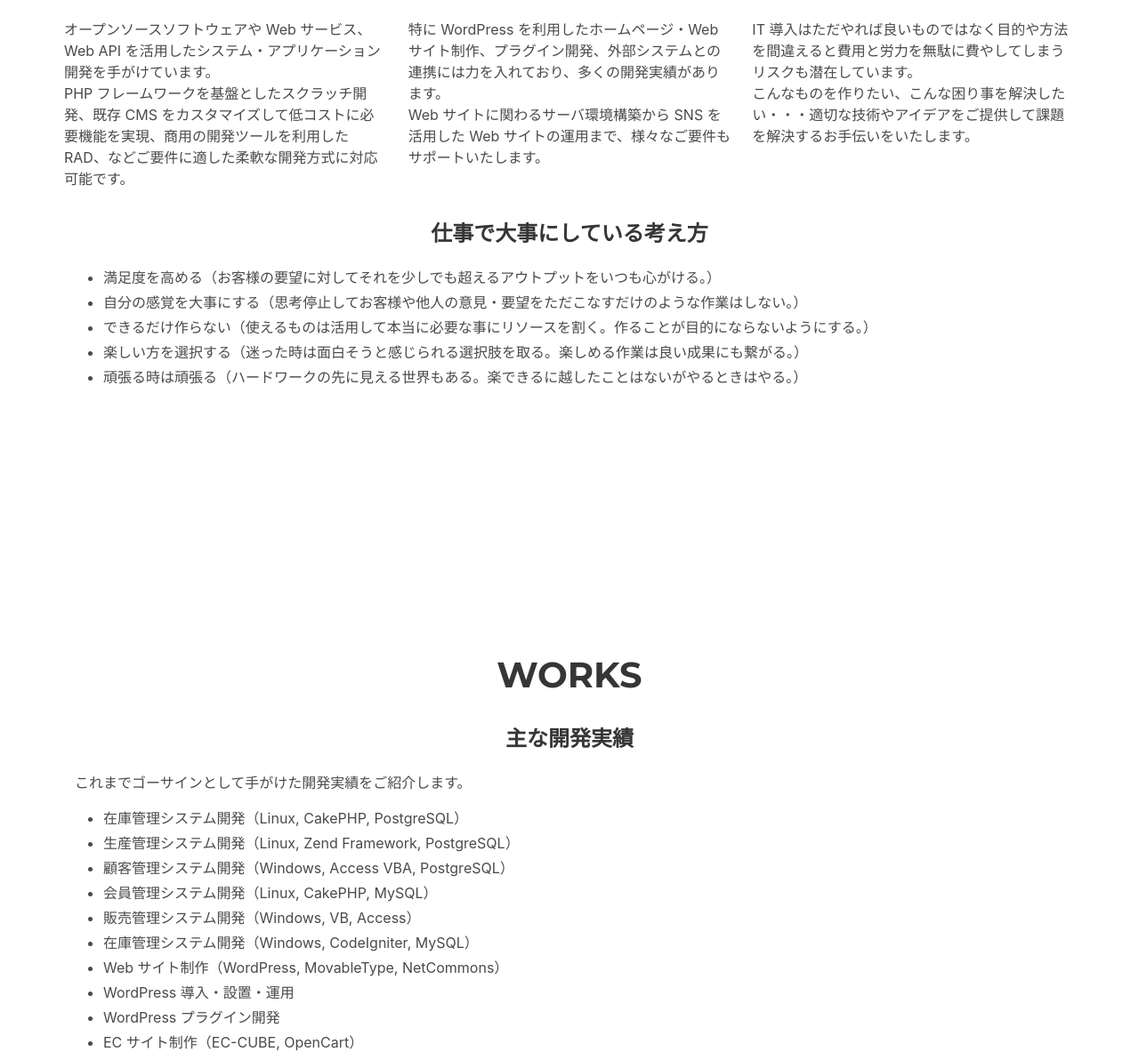
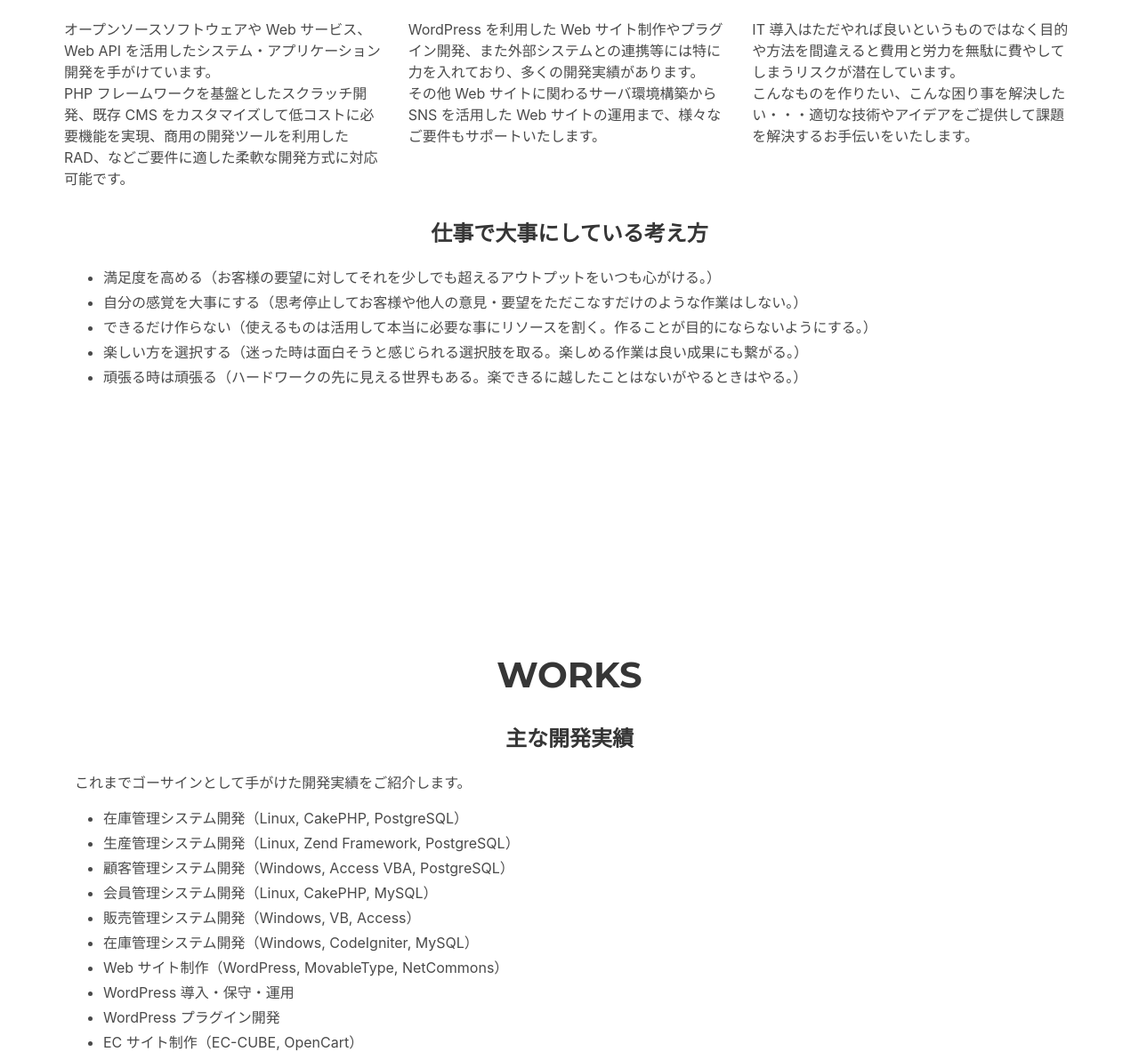
Before and after one commit to go-sign/web, a website built with webpack: page docs/index.html in a window 1280 px wide. Shown: the part 1218-2401 px from the top of the page at 89% size. Built offline with nearby package versions, Linux system fonts and the light colour scheme.

Commit message:
文言修正

```diff
--- a/docs/index.html
+++ b/docs/index.html
@@ -92,15 +92,15 @@
                         <i class="fa fa-wordpress"></i>
                     </span>
                     <h3 class="subtitle is-4">Web サイト制作</h3>
-                    <p class="has-text-left">特に WordPress を利用したホームページ・Web サイト制作、プラグイン開発、外部システムとの連携には力を入れており、多くの開発実績があります。</p>
-                    <p class="has-text-left">Web サイトに関わるサーバ環境構築から SNS を活用した Web サイトの運用まで、様々なご要件もサポートいたします。</p>
+                    <p class="has-text-left">WordPress を利用した Web サイト制作やプラグイン開発、また外部システムとの連携等には特に力を入れており、多くの開発実績があります。</p>
+                    <p class="has-text-left">その他 Web サイトに関わるサーバ環境構築から SNS を活用した Web サイトの運用まで、様々なご要件もサポートいたします。</p>
                 </div>
                 <div class="column">
                     <span class="icon is-large title">
                         <i class="fa fa-laptop"></i>
                     </span>
                     <h3 class="subtitle is-4">IT コンサルティング</h3>
-                    <p class="has-text-left">IT 導入はただやれば良いものではなく目的や方法を間違えると費用と労力を無駄に費やしてしまうリスクも潜在しています。</p>
+                    <p class="has-text-left">IT 導入はただやれば良いというものではなく目的や方法を間違えると費用と労力を無駄に費やしてしまうリスクが潜在しています。</p>
                     <p class="has-text-left">こんなものを作りたい、こんな困り事を解決したい・・・適切な技術やアイデアをご提供して課題を解決するお手伝いをいたします。</p>
                 </div>
             </div>
@@ -134,7 +134,7 @@
                         <li>販売管理システム開発（Windows, VB, Access）</li>
                         <li>在庫管理システム開発（Windows, CodeIgniter, MySQL）</li>
                         <li>Web サイト制作（WordPress, MovableType, NetCommons）</li>
-                        <li>WordPress 導入・設置・運用</li>
+                        <li>WordPress 導入・保守・運用</li>
                         <li>WordPress プラグイン開発</li>
                         <li>EC サイト制作（EC-CUBE, OpenCart）</li>
                         <li>Facebook ページ制作・運用</li>
@@ -150,7 +150,7 @@
             </div>
             <div class="column">
                 <h3 class="title is-4 is-spaced">主な制作物</h3>
-                <p class="has-text-left">これまで個人的に開発を手がけてきた主な Web サイト、Web サービス、ツールをご紹介します。</p>
+                <p class="has-text-left">これまで個人的に開発を手がけてきた主な Web サイト、Web サービス、ツールの一部をご紹介します。</p>
                 <br />
             </div>
             <div class="columns">
@@ -417,6 +417,7 @@
                         <li>2016/09/17 <a href="https://2016.tokyo.wordcamp.org/">WordCamp Tokyo 2016</a> にマイクロスポンサーとして協賛しました。</li>
                         <li>2016/05/14 <a href="https://www.ospn.jp/osc2016-gunma/">OSC 2016 Gunma</a> にてセッション登壇しました。</li>
                         <li>2015/10/31 <a href="https://2015.tokyo.wordcamp.org/">WordCamp Tokyo 2015</a> にリンクスポンサーとして協賛しました。</li>
+                        <li>2012/01/01 ゴーサイン活動開始</li>
                     </ul>
                 </div>
             </div>
```
